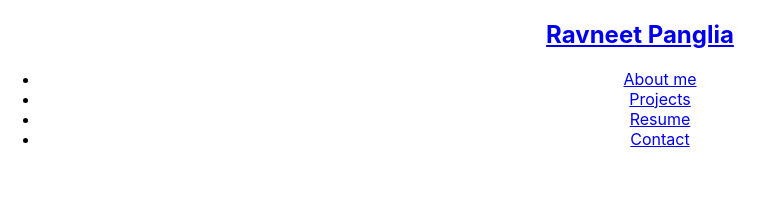
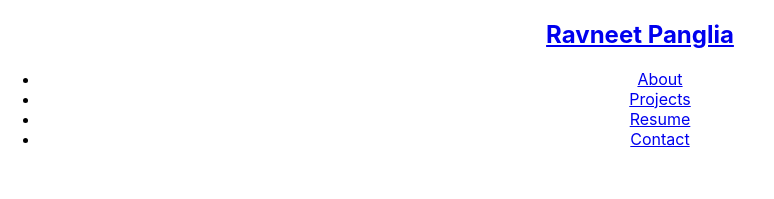
Before and after one commit to rpanglia/react-portfolio, a React (Create React App) app: page / in a window 1280 px wide. Shown: the top 199 px of the page, without its empty margins (0-774 px from the left). Built offline with nearby package versions, Linux system fonts and the light colour scheme.

Commit message:
Nav - added tabs for pages and updated return function

```diff
--- a/src/components/Nav/index.js
+++ b/src/components/Nav/index.js
@@ -2,10 +2,9 @@ import React from "react";
 
 
 function Nav(props) {
-    const {
-        contactSelected,
-        setContactSelected
-    } = props;
+
+    //the following tabs will redirect to appropriate pages via onClick()
+    const tabs = ["About", "Projects", "Resume", "Contact"];
 
     return (
         <header className="flex-row px-1">
@@ -14,21 +13,24 @@ function Nav(props) {
                     Ravneet Panglia
                 </a>
             </h2>
-            <nav>
-                <ul className="flex-row">
-                    <li className="mx-2">
-                        <a href="#about">About me</a>
-                    </li>
-                    <li className="mx-2">
-                        <a href="#projects">Projects</a>
-                    </li>
-                    <li className="mx-2">
-                        <a href="#resume">Resume</a>
-                    </li>
-                    <li className="mx-2">
-                        <a href="#contact">Contact</a>
-                    </li>
 
+            <nav className="flex-row">
+                <ul className="nav-row">
+                    {tabs.map((tab) => (
+                        <li className="mx-2" key={tab}>
+                            <a
+                                href={"#" + tab.toLowerCase()}
+                                onClick={() => props.handlePageChange(tab)} //
+                                className={
+                                    props.currentPage === tab
+                                        ? "navActive"
+                                        : "mx-2"
+                                }
+                            >
+                                {tab}
+                            </a>
+                        </li>
+                    ))}
                 </ul>
             </nav>
         </header>
@@ -36,5 +38,4 @@ function Nav(props) {
 }
 
 
-
 export default Nav;
```
